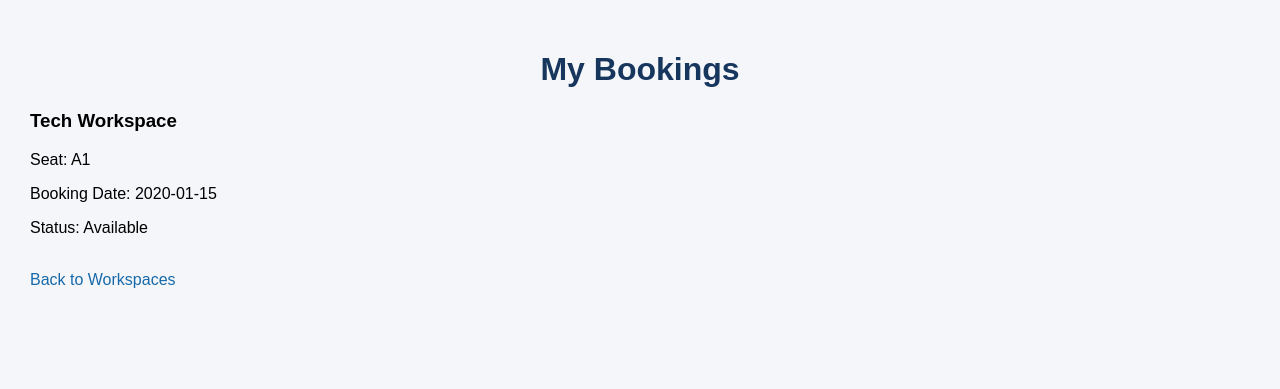
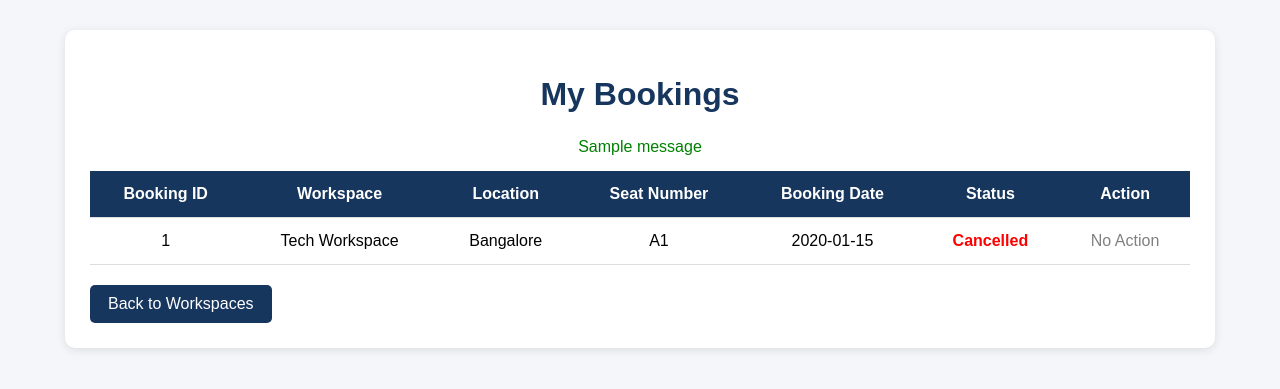
Before and after one commit to soubhagya-madar/internship-tasks, a Flask app: page /my-bookings in a window 1280 px wide. Shown: the top 389 px of the page. Run offline with Flask 3, Linux system fonts and the light colour scheme; a user stored in the database is signed in; tables that the repository leaves empty hold one stand-in row (values such as "Sample post"); one stand-in notice (Sample message) is shown.

Commit message:
Completed Day 8 booking history and status views

```diff
--- a/oops-examples/frontend/flask-app/templates/my_bookings.html
+++ b/oops-examples/frontend/flask-app/templates/my_bookings.html
@@ -1,55 +1,185 @@
 
 <!DOCTYPE html>
-<html>
+<html lang="en">
 <head>
+    <meta charset="UTF-8">
+    <meta name="viewport" content="width=device-width, initial-scale=1.0">
     <title>My Bookings</title>
-    <link rel="stylesheet"
-          href="{{ url_for('static', filename='style.css') }}">
+
+    <style>
+        body {
+            font-family: Arial, sans-serif;
+            background: #f4f6f9;
+            margin: 0;
+            padding: 30px;
+        }
+
+        .container {
+            max-width: 1100px;
+            margin: auto;
+            background: white;
+            padding: 25px;
+            border-radius: 10px;
+            box-shadow: 0 2px 10px rgba(0,0,0,0.1);
+        }
+
+        h1 {
+            text-align: center;
+            color: #17365d;
+            margin-bottom: 25px;
+        }
+
+        table {
+            width: 100%;
+            border-collapse: collapse;
+        }
+
+        th, td {
+            padding: 14px;
+            text-align: center;
+            border-bottom: 1px solid #ddd;
+        }
+
+        th {
+            background: #17365d;
+            color: white;
+        }
+
+        tr:hover {
+            background: #f5f7fa;
+        }
+
+        .booked {
+            color: green;
+            font-weight: bold;
+        }
+
+        .cancelled {
+            color: red;
+            font-weight: bold;
+        }
+
+        .cancel-btn {
+            background: #dc3545;
+            color: white;
+            border: none;
+            padding: 8px 12px;
+            border-radius: 5px;
+            cursor: pointer;
+        }
+
+        .cancel-btn:hover {
+            background: #b02a37;
+        }
+
+        .no-action {
+            color: gray;
+        }
+
+        .message {
+            text-align: center;
+            color: green;
+            margin-bottom: 15px;
+        }
+
+        .empty {
+            text-align: center;
+            padding: 25px;
+            color: gray;
+        }
+
+        .back-link {
+            display: inline-block;
+            margin-top: 20px;
+            background: #17365d;
+            color: white;
+            padding: 10px 18px;
+            text-decoration: none;
+            border-radius: 5px;
+        }
+    </style>
 </head>
+
 <body>
+
+<div class="container">
 
     <h1>My Bookings</h1>
 
+    {% with messages = get_flashed_messages() %}
+        {% if messages %}
+            {% for message in messages %}
+                <p class="message">{{ message }}</p>
+            {% endfor %}
+        {% endif %}
+    {% endwith %}
+
     {% if bookings %}
 
-        {% for booking in bookings %}
+    <table>
+        <thead>
+            <tr>
+                <th>Booking ID</th>
+                <th>Workspace</th>
+                <th>Location</th>
+                <th>Seat Number</th>
+                <th>Booking Date</th>
+                <th>Status</th>
+                <th>Action</th>
+            </tr>
+        </thead>
 
-            <div class="seat-card">
+        <tbody>
+            {% for booking in bookings %}
+            <tr>
+                <td>{{ booking.booking_id }}</td>
 
-                <h3>{{ booking['workspace_name'] }}</h3>
+                <td>{{ booking.workspace_name }}</td>
 
-                <p>Seat: {{ booking['seat_number'] }}</p>
+                <td>{{ booking.location }}</td>
 
-                <p>Booking Date: {{ booking['booking_date'] }}</p>
+                <td>{{ booking.seat_number }}</td>
 
-                <p>Status: {{ booking['status'] }}</p>
+                <td>{{ booking.booking_date }}</td>
 
-                {% if booking['status'] == 'Booked' %}
+                <td>
+                    {% if booking.status == 'Booked' %}
+                        <span class="booked">Booked</span>
+                    {% else %}
+                        <span class="cancelled">Cancelled</span>
+                    {% endif %}
+                </td>
 
-                    <form action="{{ url_for('cancel_booking', booking_id=booking['booking_id']) }}"
-                          method="POST">
+                <td>
+                    {% if booking.status == 'Booked' %}
+                        <form action="{{ url_for('cancel_booking', booking_id=booking.booking_id) }}"
+                              method="POST">
 
-                        <button type="submit">
-                            Cancel Booking
-                        </button>
+                            <button type="submit" class="cancel-btn">
+                                Cancel Booking
+                            </button>
 
-                    </form>
-
-                {% endif %}
-
-            </div>
-
-        {% endfor %}
+                        </form>
+                    {% else %}
+                        <span class="no-action">No Action</span>
+                    {% endif %}
+                </td>
+            </tr>
+            {% endfor %}
+        </tbody>
+    </table>
 
     {% else %}
 
-        <p>You have no bookings.</p>
+        <p class="empty">You have not made any bookings yet.</p>
 
     {% endif %}
 
-    <br>
+    <a href="{{ url_for('workspaces') }}" class="back-link">
+        Back to Workspaces
+    </a>
 
-    <a href="/workspaces">Back to Workspaces</a>
+</div>
 
 </body>
 </html>
```
